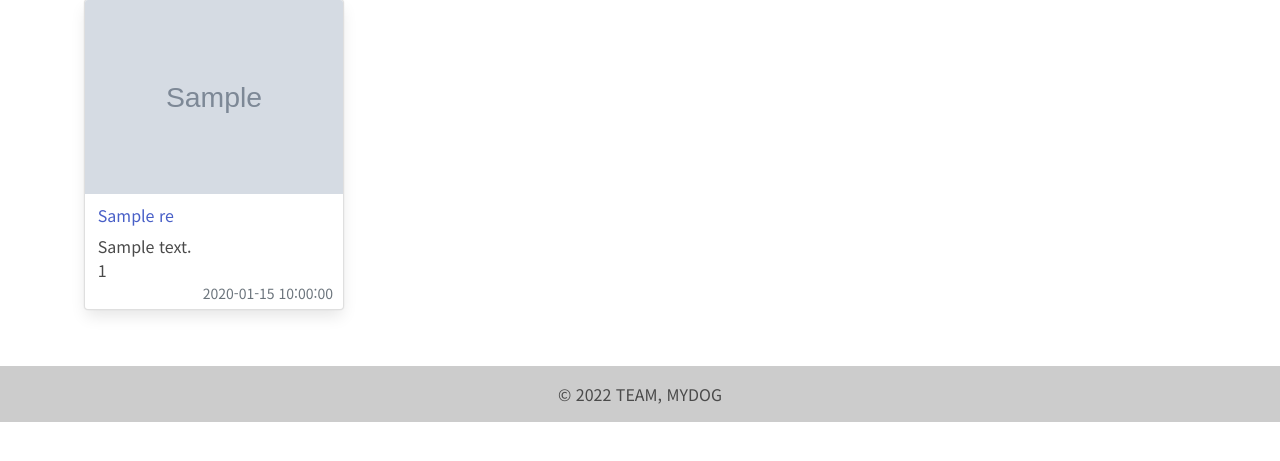
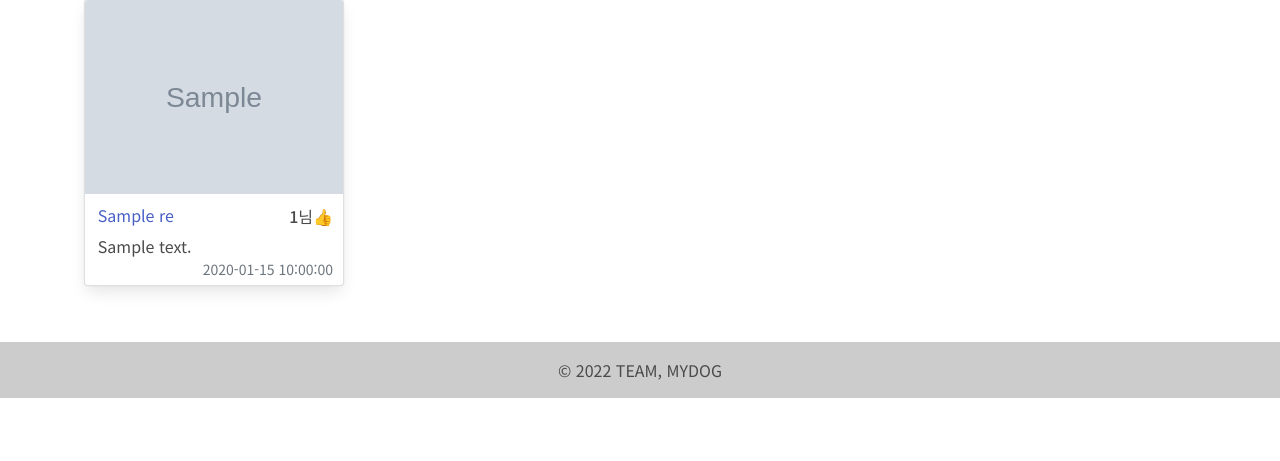
Before and after one commit to jinsDevelopment/myDog, a Flask app: template templates/board_list.html in a window 1280 px wide. Shown: the part 207-668 px from the top of the page. Run offline with Flask 2, Linux system fonts and the light colour scheme; the template is opened without the code that fills it: most values are stand-ins (such as "Sample title", 1, 10 or a date in 2020); grey boxes marked "Sample" are stand-in pictures; some libraries are stand-ins or nearby versions.

Commit message:
Edit code: board css html, app py

```diff
--- a/app.py
+++ b/app.py
@@ -274,6 +274,8 @@ def board_list():
         for i in range(0, len(boardList), 1):
             if boardList[i]['imgUrl'] == '':
                 boardList[i]['imgUrl'] = 'empty.jpg'
+            if len(boardList[i]['title']) >= 12:
+                boardList[i]['title'] = boardList[i]['title'][0:12]+"..."
             if len(boardList[i]['contents']) >= 20:
                 boardList[i]['contents'] = boardList[i]['contents'][0:36]+"..."
 
--- a/static/css/board.css
+++ b/static/css/board.css
@@ -30,8 +30,17 @@
 .board-album-wrap {
   margin-bottom: 40px;
 }
+.card-info {
+  position: relative;
+}
+.card-info > .card-text:nth-of-type(1) {
+  margin-bottom: 15px;
+}
 .card-info > .card-text:nth-of-type(2) {
-  margin-bottom: 15px;
+  position: absolute;
+  top: 10px;
+  right: 10px;
+  font-weight: 500;
 }
 .card-info > .card-text:last-child {
   position: absolute;
--- a/templates/board_list.html
+++ b/templates/board_list.html
@@ -30,7 +30,7 @@
                             <a href='/board/detail?id={{ res['id'] }}'>{{ res['title'] }}</a>
                         </h4>
                         <p class="card-text">{{ res['contents'] }}</p>
-                        <p class="card-text">{{ res['userId'] }}</p>
+                        <p class="card-text">{{ res['userId'] }}님👍</p>
                         <p class="card-text"><small class="text-muted">{{ res['createTime'] }}</small></p>
                     </div>
                 </div>
```
